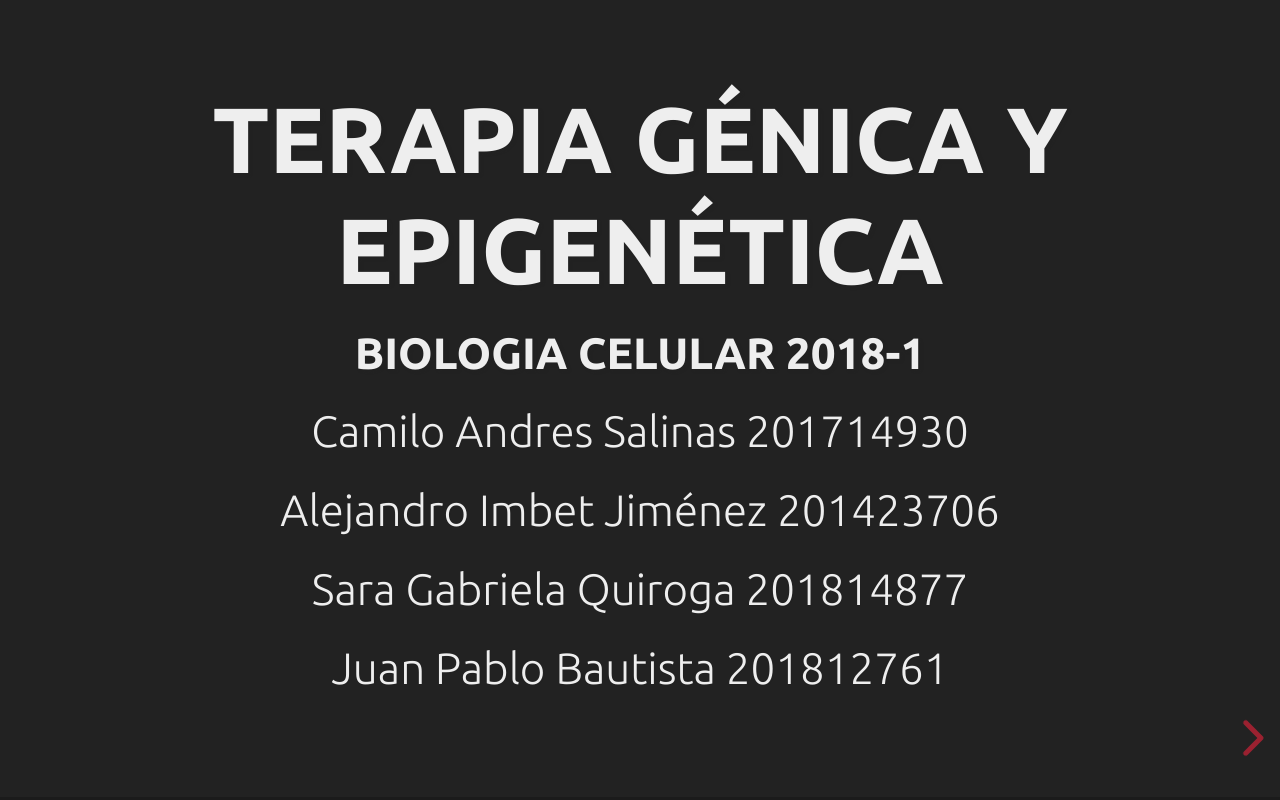
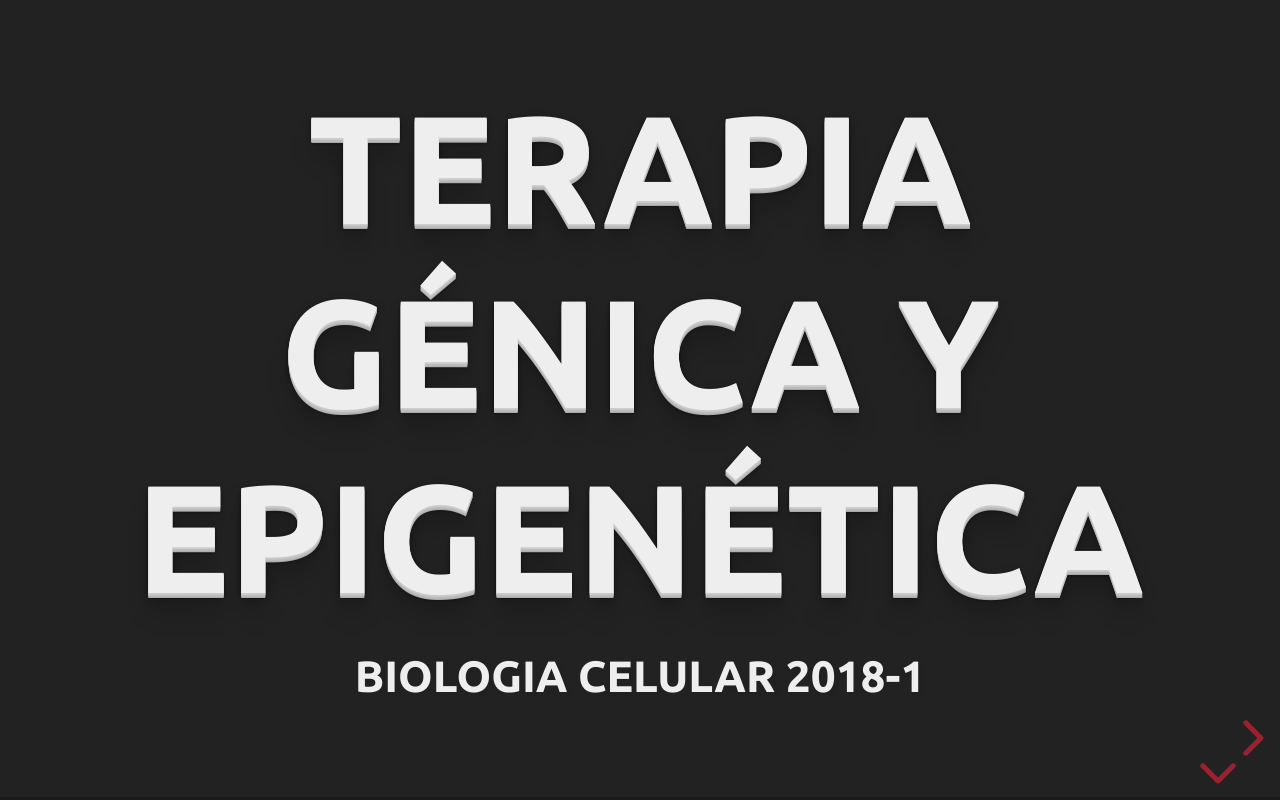
Before and after one commit to Rembrandtsx/Bio-Web-epigenetica, a plain HTML site: page new/web/index.html in a window 1280 px wide. Drawn offline with Linux system fonts and the light colour scheme.

Commit message:
Actualizacion de archivos para la exposicion

```diff
--- a/new/web/css/theme/blood.css
+++ b/new/web/css/theme/blood.css
@@ -58,7 +58,7 @@ body {
   word-wrap: break-word; }
 
 .reveal h1 {
-  font-size: 3.77em; }
+  font-size: 3.5em; }
 
 .reveal h2 {
   font-size: 2.11em; }
--- a/new/web/index.html
+++ b/new/web/index.html
@@ -43,20 +43,22 @@
 				<section data-transition="convex">
 
 
+					<section data-transition="convex">
+						<h1 style="font-size:3.5em;">Terapia génica y epigenética</h1>
+						<h4>Biologia Celular 2018-1</h4>
+					</section>
 
-					<h2>Terapia génica y epigenética</h2>
-					<h4>Biologia Celular 2018-1</h4>
-					<p>Camilo Andres Salinas 201714930</p>
-					<p>Alejandro Imbet Jiménez 201423706</p>
-					<p>Sara Gabriela Quiroga 201814877</p>
-					<p>Juan Pablo Bautista 201812761</p>
+					<section data-transition="convex">
+						<h2>Por:</h2>
+						<b>Camilo Andres Salinas</b> 201714930 <br>
+						<b>Alejandro Imbet Jiménez</b> 201423706 <br>
+						<b>Sara Gabriela Quiroga</b> 201814877 <br>
+						<b>Juan Pablo Bautista</b> 201812761
+					</section>
 				</section>
 
 				<section data-transition="convex">
-					<h2>Hello There</h2>
-					<p>
-						reveal.js enables you to create beautiful interactive slide decks using HTML. This presentation will show you examples of what it can do.
-					</p>
+					<h1>¿Que es?</h1>
 				</section>
 
 				<!-- Example of nested vertical slides -->
```
Also changed, not shown: new/genetica.png (added), new/imprimir.png (added), new/web/img/Picture1.png (added), new/web/img/Picture2.png (added), new/web/img/Picture3.png (added), new/web/img/Picture4.png (added), 2 other files.
